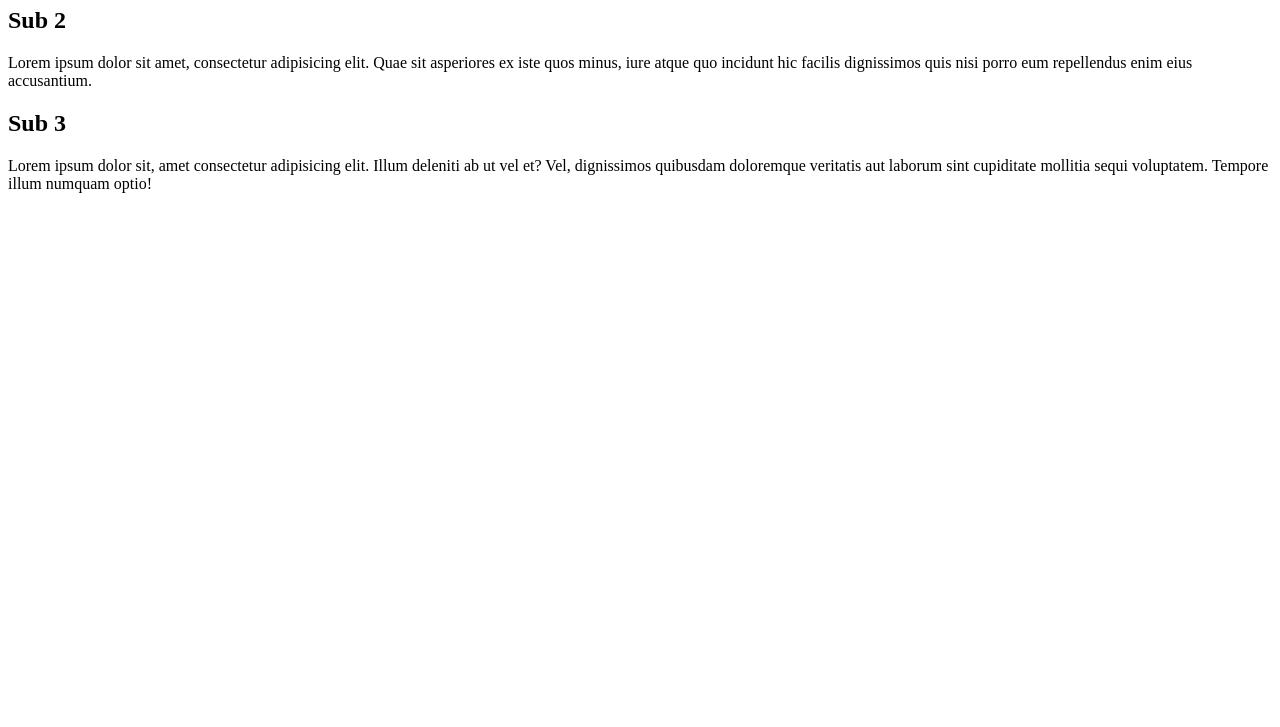
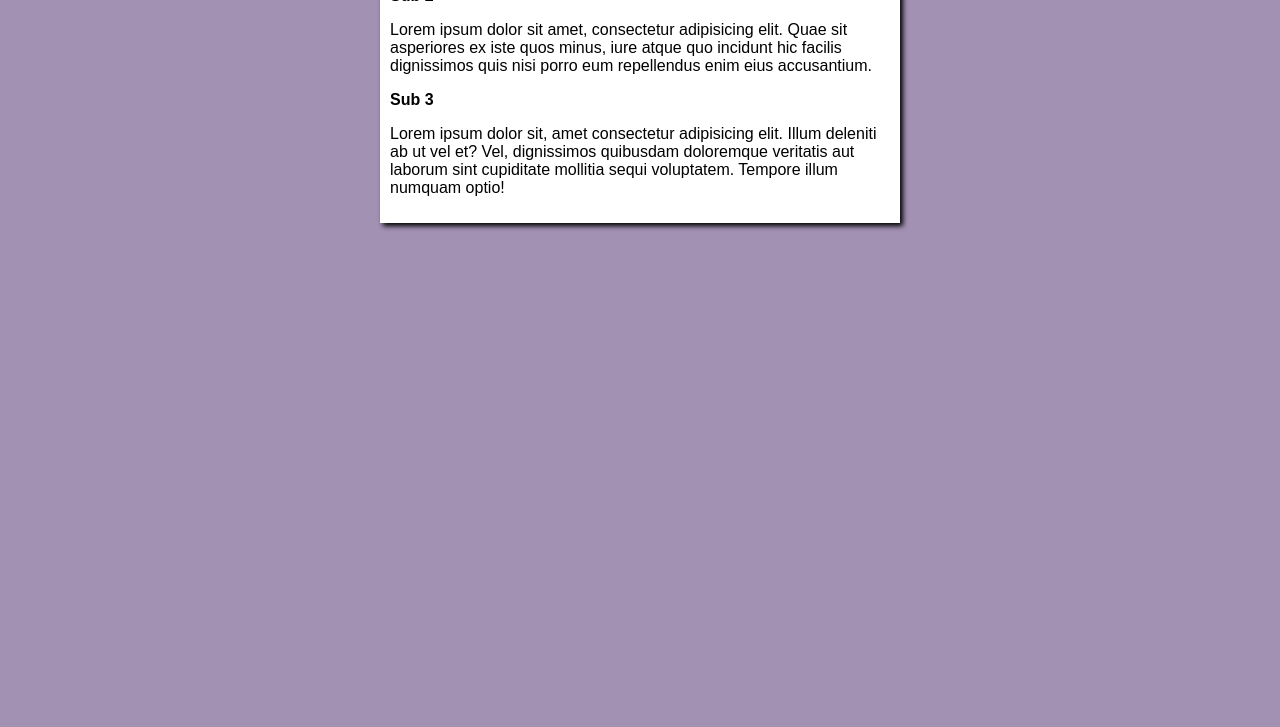
Before and after one commit to g4bx/projeto-site, a plain HTML site: page index.html in a window 1280 px wide. Shown: the part 73-800 px from the top of the page. Drawn offline with Linux system fonts and the light colour scheme.

Commit message:
add design

```diff
--- /dev/null
+++ b/estilos/style.css
@@ -0,0 +1,16 @@
+* {
+    font-family: Arial, Helvetica, sans-serif;
+    font-size: 16px;
+}
+
+body {
+    background-color: rgb(163, 145, 180);
+}
+
+main {
+    background-color: white;
+    width: 500px;
+    margin: auto;
+    padding: 10px;
+    box-shadow: 3px 3px 5px black;
+}
--- a/index.html
+++ b/index.html
@@ -5,6 +5,7 @@
     <meta http-equiv="X-UA-Compatible" content="IE=edge">
     <meta name="viewport" content="width=device-width, initial-scale=1.0">
     <title>Title</title>
+    <link rel="stylesheet" href="estilos/style.css">
 </head>
 <body>
     <main>
```
